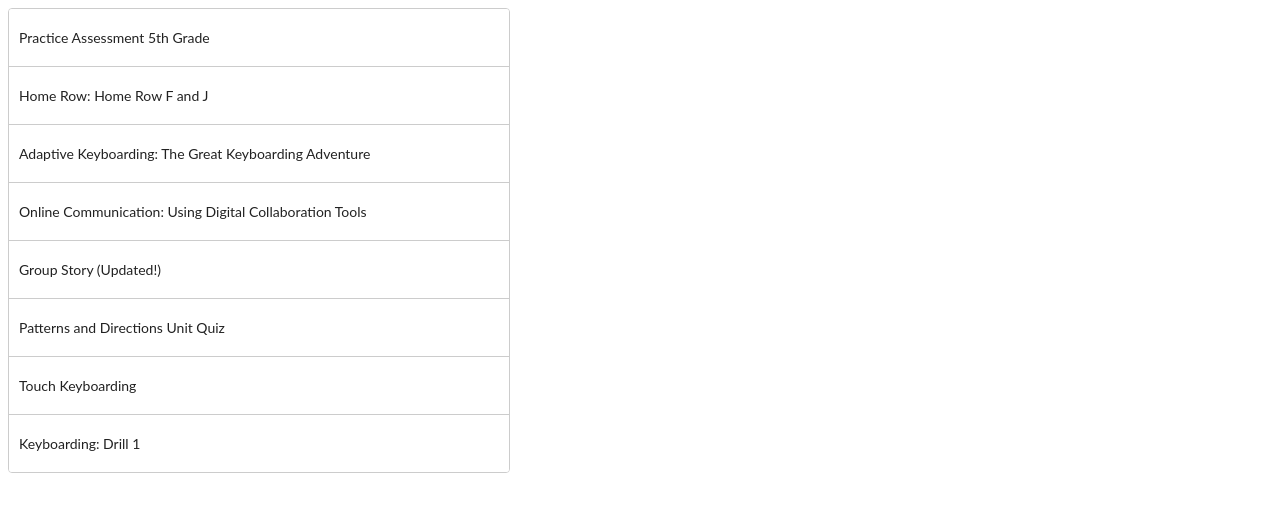
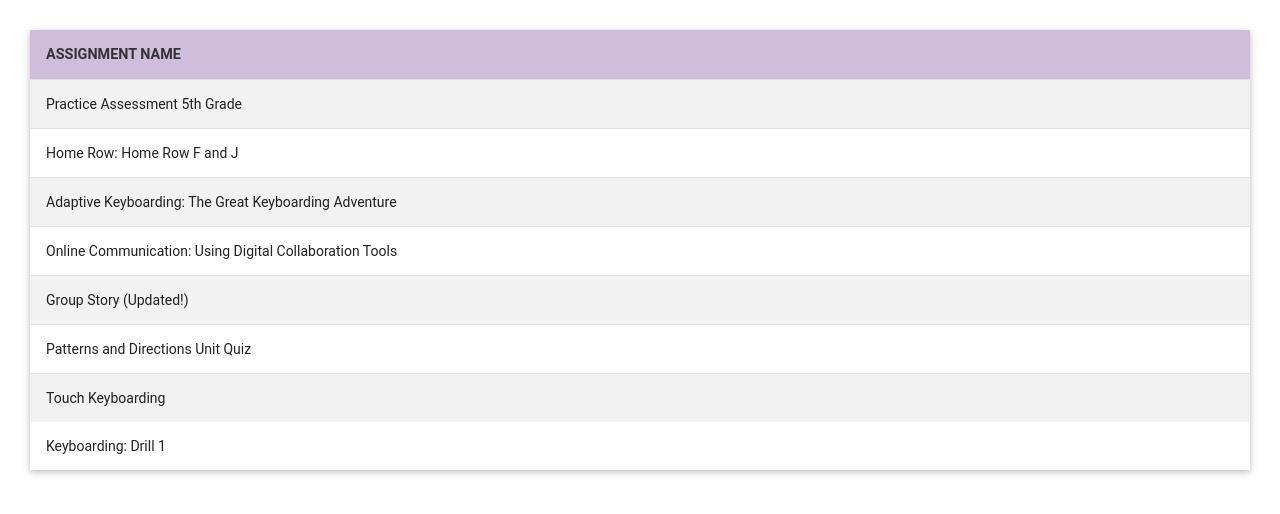
Before and after one commit to willwm/material-draggable, an Angular app: page / in a window 1280 px wide. Shown: the top 514 px of the page. Built offline with nearby package versions, Linux system fonts and the light colour scheme.

Commit message:
Updated styling to (mostly) match Assignments list

```diff
--- a/src/app/app.component.css
+++ b/src/app/app.component.css
@@ -1,17 +1,32 @@
+.example-table {
+  box-shadow: 0 2px 5px 0 rgba(0,0,0,0.16),0 2px 10px 0 rgba(0,0,0,0.12) !important;
+  border-color: grey;
+  color: #333;
+  font-size: 0.9rem;
+}
+
+.example-header,
 .example-list {
-  width: 500px;
-  max-width: 100%;
-  border: solid 1px #ccc;
+  width: auto;
+}
+
+.example-header {
+  background-color: #CEBDDB;
+  padding: 1rem;
+  font-weight: 700;
+  text-transform: uppercase;
+}
+
+.example-list {
   min-height: 60px;
   display: block;
   background: white;
-  border-radius: 4px;
   overflow: hidden;
+
 }
 
 .example-box {
-  padding: 20px 10px;
-  border-bottom: solid 1px #ccc;
+  padding: 1rem;
   color: rgba(0, 0, 0, 0.87);
   display: flex;
   flex-direction: row;
@@ -21,11 +36,15 @@
   cursor: move;
   background: white;
   font-size: 14px;
+  border-top: 1px solid #dee2e6;
+}
+
+.example-box:nth-of-type(odd) {
+    background-color: rgba(0,0,0,0.05);
 }
 
 .cdk-drag-preview {
   box-sizing: border-box;
-  border-radius: 4px;
   box-shadow: 0 5px 5px -3px rgba(0, 0, 0, 0.2),
               0 8px 10px 1px rgba(0, 0, 0, 0.14),
               0 3px 14px 2px rgba(0, 0, 0, 0.12);
--- a/src/app/app.component.html
+++ b/src/app/app.component.html
@@ -1,3 +1,9 @@
-<div cdkDropList class="example-list" (cdkDropListDropped)="drop($event)">
-  <div class="example-box" *ngFor="let assignment of assignments" cdkDrag>{{assignment}}</div>
+<div class="example-table">
+	<div class="example-header">
+		Assignment Name
+	</div>
+
+	<div cdkDropList class="example-list" (cdkDropListDropped)="drop($event)">
+		<div class="example-box" *ngFor="let assignment of assignments" cdkDrag>{{assignment}}</div>
+	</div>
 </div>
--- a/src/styles.css
+++ b/src/styles.css
@@ -1,3 +1,4 @@
 body {
-  font-family: Lato;
+  font-family: Roboto;
+  margin: 30px;
 }
```
